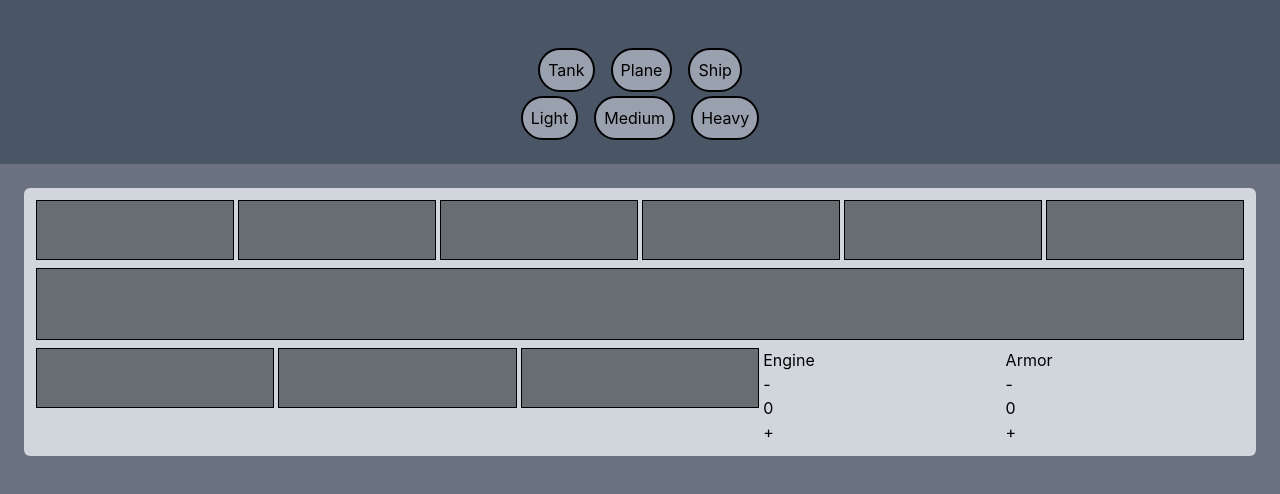
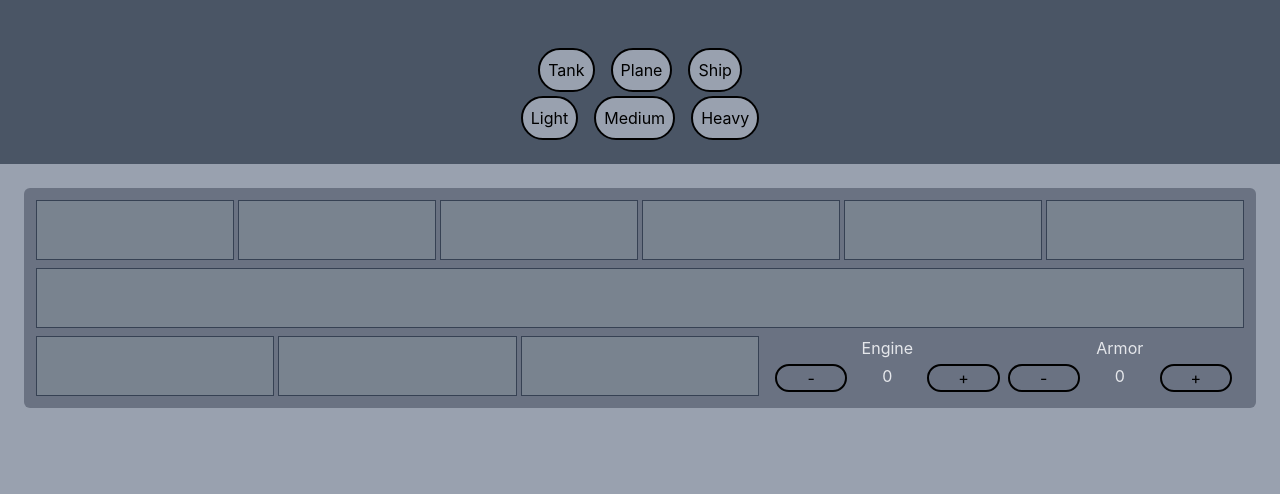
Before and after one commit to FrederikKristensen/Hoi4Designer, a React (Vite) app: page / in a window 1280 px wide. Shown: the top 494 px of the page. Built offline with nearby package versions, Linux system fonts and the light colour scheme.

Commit message:
Styling of tick buttons

```diff
--- a/src/App.tsx
+++ b/src/App.tsx
@@ -38,14 +38,14 @@ function App() {
         subActive={subActive}
         setSubActive={setSubActive}
       />
-      <div className="grid grid-rows-auto bg-gray-300 m-6 p-2 rounded-md">
+      <div className="grid grid-rows-auto bg-gray-500 m-6 p-2 rounded-md">
         <div className="grid grid-cols-6 gap-x-1 p-1">
           <div className="turret">
             <Select<Turrets>
               unstyled
               classNames={{
-                control: () => 'bg-mist-700/70 border border-gray h-15 p-1',
-                menu: () => 'bg-slate-200 flex justify-center',
+                control: () => 'bg-mist-400/30 border border-gray-700 h-15 p-1',
+                menu: () => 'bg-slate-400 flex justify-center',
                 option: () => 'p-4',
                 input: () => 'caret-transparent',
               }}
@@ -68,8 +68,8 @@ function App() {
             <Select<Armanent>
               unstyled
               classNames={{
-                control: () => 'bg-mist-700/70 border border-gray h-15 p-1',
-                menu: () => 'bg-slate-200 flex justify-center',
+                control: () => 'bg-mist-400/30 border border-gray-700 h-15 p-1',
+                menu: () => 'bg-slate-400 flex justify-center',
                 input: () => 'caret-transparent',
                 option: (state) => (state.isDisabled ? 'border border-red-600 p-4' : 'p-4'),
               }}
@@ -92,8 +92,8 @@ function App() {
             <Select
               unstyled
               classNames={{
-                control: () => 'bg-mist-700/70 border border-gray h-15 p-1',
-                menu: () => 'bg-slate-200 flex justify-center',
+                control: () => 'bg-mist-400/30 border border-gray-700 h-15 p-1',
+                menu: () => 'bg-slate-400 flex justify-center',
                 option: () => 'p-4',
                 input: () => 'caret-transparent',
               }}
@@ -113,8 +113,8 @@ function App() {
             <Select
               unstyled
               classNames={{
-                control: () => 'bg-mist-700/70 border border-gray h-15 p-1',
-                menu: () => 'bg-slate-200 flex justify-center',
+                control: () => 'bg-mist-400/30 border border-gray-700 h-15 p-1',
+                menu: () => 'bg-slate-400 flex justify-center',
                 option: () => 'p-4',
                 input: () => 'caret-transparent',
               }}
@@ -134,8 +134,8 @@ function App() {
             <Select
               unstyled
               classNames={{
-                control: () => 'bg-mist-700/70 border border-gray h-15 p-1',
-                menu: () => 'bg-slate-200 flex justify-center',
+                control: () => 'bg-mist-400/30 border border-gray-700 h-15 p-1',
+                menu: () => 'bg-slate-400 flex justify-center',
                 option: () => 'p-4',
                 input: () => 'caret-transparent',
               }}
@@ -155,8 +155,8 @@ function App() {
             <Select
               unstyled
               classNames={{
-                control: () => 'bg-mist-700/70 border border-gray h-15 p-1',
-                menu: () => 'bg-slate-200 flex justify-center',
+                control: () => 'bg-mist-400/30 border border-gray-700 h-15 p-1',
+                menu: () => 'bg-slate-400 flex justify-center',
                 option: () => 'p-4',
                 input: () => 'caret-transparent',
               }}
@@ -177,8 +177,8 @@ function App() {
           <Select
             unstyled
             classNames={{
-              control: () => 'bg-mist-700/70 border border-gray h-18 p-1',
-              menu: () => 'bg-slate-200 flex justify-center',
+              control: () => 'bg-mist-400/30 border border-gray-700 h-15 p-1',
+              menu: () => 'bg-slate-400 flex justify-center',
               option: () => 'p-4',
               input: () => 'caret-transparent',
             }}
@@ -199,8 +199,8 @@ function App() {
             <Select
               unstyled
               classNames={{
-                control: () => 'bg-mist-700/70 border border-gray h-15 p-1',
-                menu: () => 'bg-slate-200 flex justify-center',
+                control: () => 'bg-mist-400/30 border border-gray-700 h-15 p-1',
+                menu: () => 'bg-slate-400 flex justify-center',
                 option: () => 'p-4',
                 input: () => 'caret-transparent',
               }}
@@ -220,8 +220,8 @@ function App() {
             <Select
               unstyled
               classNames={{
-                control: () => 'bg-mist-700/70 border border-gray h-15 p-1',
-                menu: () => 'bg-slate-200 flex justify-center',
+                control: () => 'bg-mist-400/30 border border-gray-700 h-15 p-1',
+                menu: () => 'bg-slate-400 flex justify-center',
                 option: () => 'p-4',
                 input: () => 'caret-transparent',
               }}
@@ -241,8 +241,8 @@ function App() {
             <Select
               unstyled
               classNames={{
-                control: () => 'bg-mist-700/70 border border-gray h-15 p-1',
-                menu: () => 'bg-slate-200 flex justify-center',
+                control: () => 'bg-mist-400/30 border border-gray-700 h-15 p-1',
+                menu: () => 'bg-slate-400 flex justify-center',
                 option: () => 'p-4',
                 input: () => 'caret-transparent',
               }}
@@ -258,6 +258,7 @@ function App() {
               )}
             />
           </div>
+          <div className="col-span-2">
             <Ticks
               engineTicks={engineTicks}
               setEngineTicks={setEngineTicks}
@@ -266,6 +267,7 @@ function App() {
             />
           </div>
         </div>
+      </div>
     </>
   );
 }
--- a/src/components/Ticks.tsx
+++ b/src/components/Ticks.tsx
@@ -8,18 +8,21 @@ interface TicksProps {
 const Ticks = ({ engineTicks, setEngineTicks, armorTicks, setArmorTicks }: TicksProps) => {
   return (
     <>
-      <div>
-        <div>Engine</div>
-        <div>
+      <div className="grid grid-cols-2 px-3 gap-2">
+        <div className="grid grid-rows-2">
+          <div className="flex justify-center text-gray-200">Engine</div>
+          <div className="grid grid-cols-3 gap-1">
             <button
+              className="border-2 rounded-full"
               onClick={() => {
                 setEngineTicks((e) => e - 1);
               }}
             >
               -
             </button>
-          <p>{engineTicks}</p>
+            <p className="flex justify-center text-gray-200">{engineTicks}</p>
             <button
+              className="border-2 rounded-full"
               onClick={() => {
                 setEngineTicks((e) => e + 1);
               }}
@@ -28,18 +31,20 @@ const Ticks = ({ engineTicks, setEngineTicks, armorTicks, setArmorTicks }: Ticks
             </button>
           </div>
         </div>
-      <div>
-        <div>Armor</div>
-        <div>
+        <div className="grid grid-rows-2">
+          <div className="flex justify-center text-gray-200">Armor</div>
+          <div className="grid grid-cols-3 gap-1">
             <button
+              className="border-2 rounded-full"
               onClick={() => {
-              setEngineTicks((a) => a - 1);
+                setArmorTicks((a) => a - 1);
               }}
             >
               -
             </button>
-          <p>{armorTicks}</p>
+            <p className="flex justify-center text-gray-200">{armorTicks}</p>
             <button
+              className="border-2 rounded-full"
               onClick={() => {
                 setArmorTicks((a) => a + 1);
               }}
@@ -48,6 +53,7 @@ const Ticks = ({ engineTicks, setEngineTicks, armorTicks, setArmorTicks }: Ticks
             </button>
           </div>
         </div>
+      </div>
     </>
   );
 };
--- a/src/index.css
+++ b/src/index.css
@@ -1,5 +1,5 @@
 @import "tailwindcss";
 
 :root {
-  @apply bg-gray-500;
+  @apply bg-gray-400;
 }
```
Lines whose indentation alone changed are shown as unchanged.
